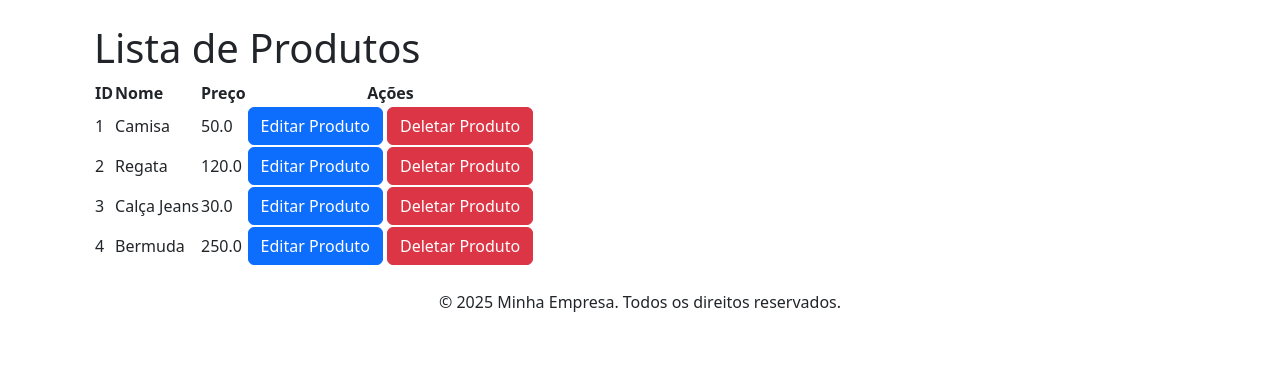
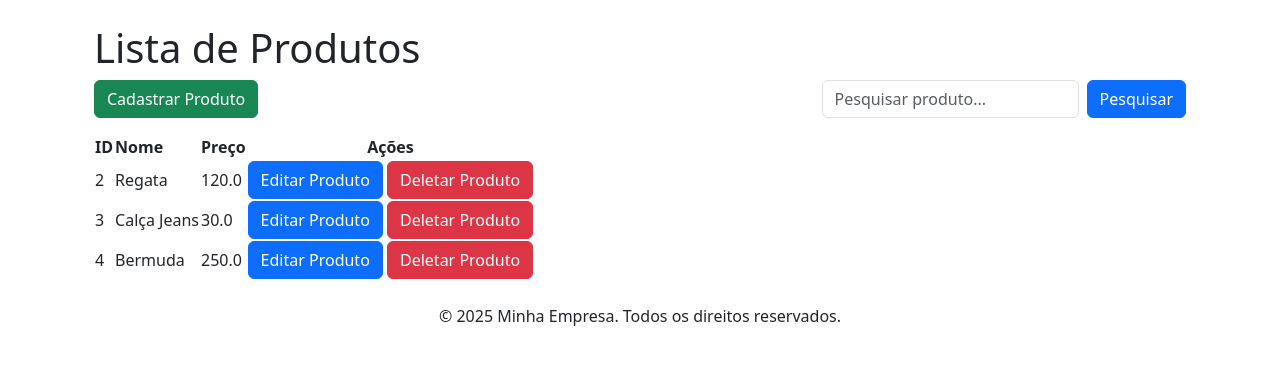
Before and after one commit to AlmirNeto87/Super-Modulo-Flask-Aula02, a Flask app: page /produtos in a window 1280 px wide. Shown: the part 56-421 px from the top of the page. Run offline with Flask 3, Linux system fonts and the light colour scheme.

Commit message:
Alteracoes de produtos e funcao de pesquisar produto individual

```diff
--- a/main.py
+++ b/main.py
@@ -134,6 +134,16 @@ def login():
   return render_template('login.html', titulo="Login", loginErro=loginErro)
 
 
+@app.route('/produtos/pesquisar', methods=['GET'])
+def pesquisar_produto():
+    query = request.args.get('q', '').lower()  # pega o texto do input
+    if query:
+        resultados = [p for p in lista_produtos if query in p['nome'].lower()]
+    else:
+        return redirect(url_for('listar_produtos'))  # Redireciona para a lista
+
+    return render_template('produto.html', titulo=f"Resultados para '{query}'", produtos=resultados)
+
 
 #--------------------------------------------------------------------------------
 # Cria uma rota para caminhos inexistentes
--- a/templates/produtos.html
+++ b/templates/produtos.html
@@ -5,6 +5,18 @@
 {% block conteudo %}
 <div class="container mt-4">
     <h1>{{titulo}}</h1>
+
+    <!-- Barra de ações: criar e pesquisar -->
+    <div class="d-flex justify-content-between mb-3">
+        <a href="{{ url_for('cadastrar_produtos') }}" class="btn btn-success">Cadastrar Produto</a>
+
+        <form class="d-flex" method="GET" action="{{ url_for('pesquisar_produto') }}">
+            <input class="form-control me-2" type="text" name="q" placeholder="Pesquisar produto..." value="{{ request.args.get('q', '') }}">
+            <button class="btn btn-primary" type="submit">Pesquisar</button>
+        </form>
+    </div>
+
+    <!-- Lista de produtos -->
     <table>
         <thead>
             <tr>
```
Also changed, not shown: templates/produto.html (added, +16 -0 lines).
